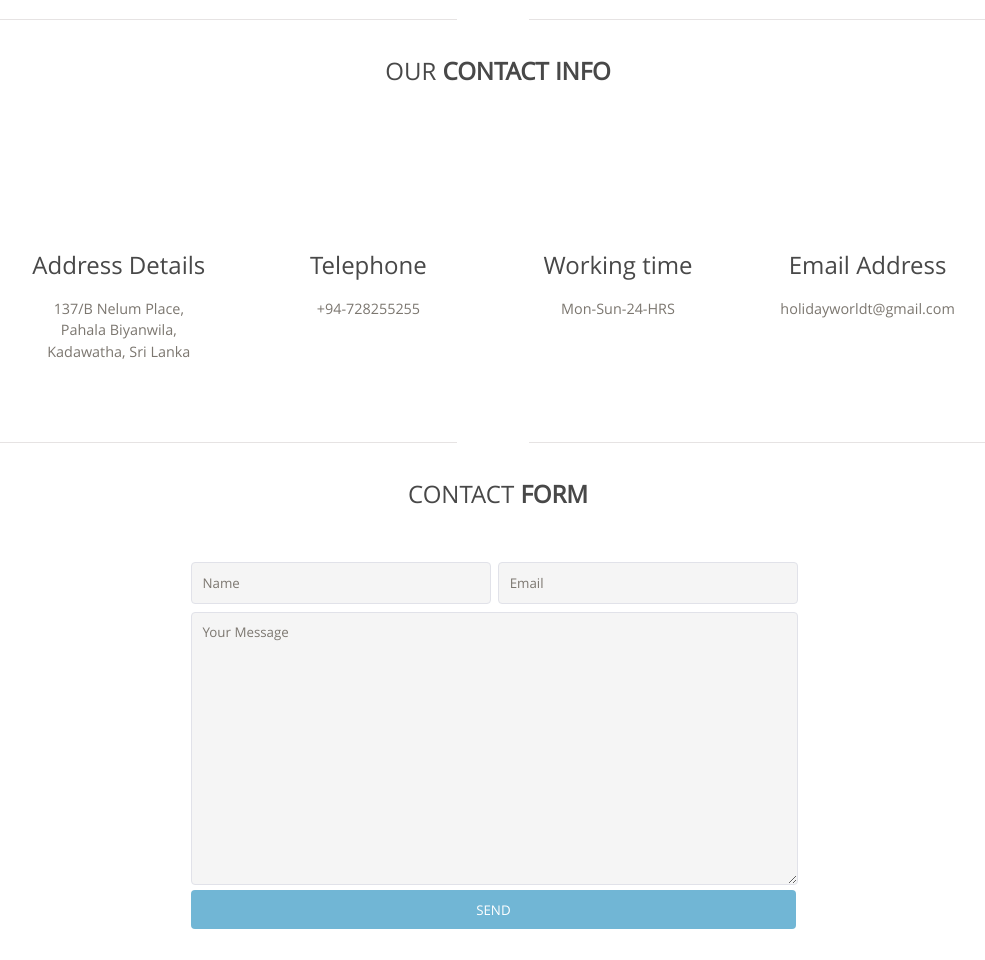
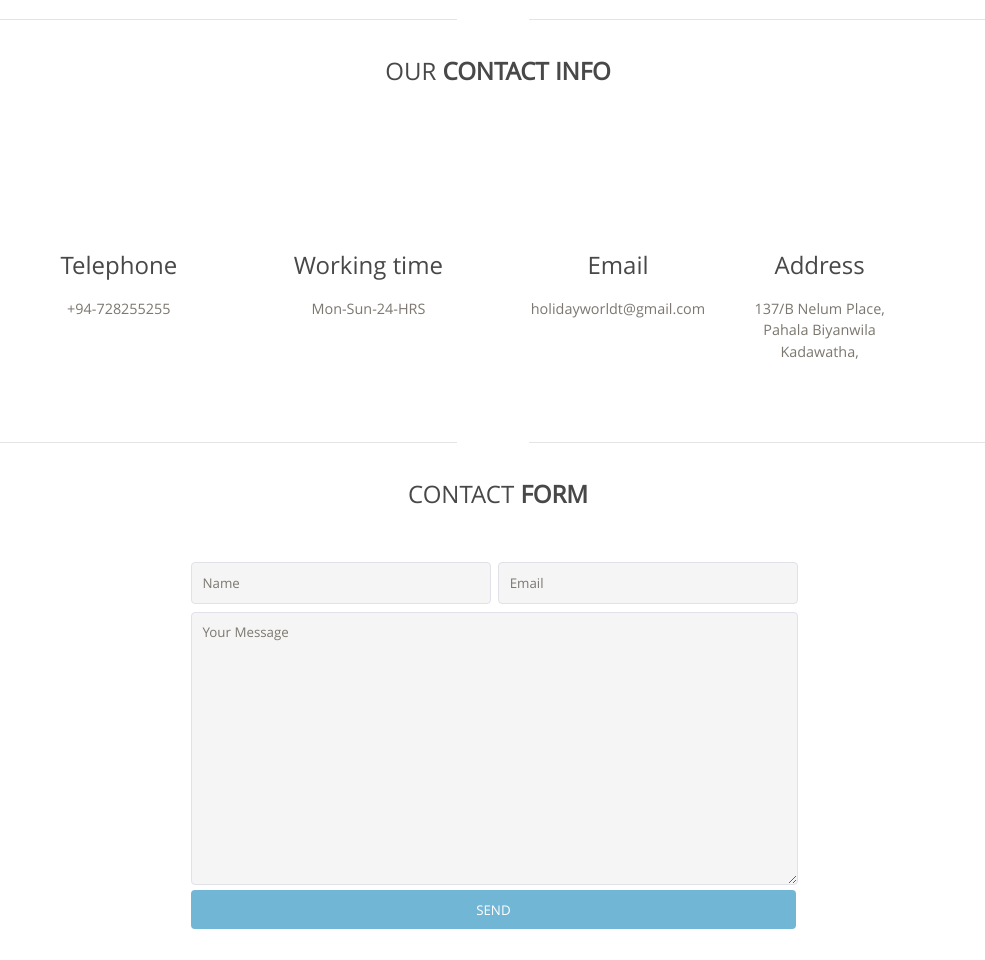
Before and after one commit to delushaandelu/srilanka, a plain HTML site: page contact.html in a window 1280 px wide. Shown: the part 796-1756 px from the top of the page, without its empty margins (142-1127 px from the left). Drawn offline with Linux system fonts and the light colour scheme; a script that the page names is missing.

Commit message:
bug finxed

```diff
--- a/contact.html
+++ b/contact.html
@@ -69,15 +69,7 @@ License URL: http://creativecommons.org/licenses/by/3.0/
 						<h3><span>Our</span> Contact Info</h3>
 					</div>
 					<div class="contact-top-grids">
-						<div class="c-top-grid">
-							<span> </span>
-							<h3>Address Details</h3>
-							<ul>
-								<li>137/B Nelum Place,</li>
-								<li>Pahala Biyanwila,</li>
-								<li>Kadawatha, Sri Lanka</li>
-							</ul>
-						</div>
+
 						<div class="c-top-grid c-top-grid1">
 							<span> </span>
 							<h3>Telephone</h3>
@@ -94,9 +86,18 @@ License URL: http://creativecommons.org/licenses/by/3.0/
 						</div>
 						<div class="c-top-grid last-grid">
 							<span> </span>
-							<h3>Email Address</h3>
+							<h3>Email</h3>
 							<ul>
 								<li>holidayworldt@gmail.com</li>
+							</ul>
+						</div>
+						<div class="c-top-grid">
+							<span> </span>
+							<h3>Address </h3>
+							<ul>
+								<li>137/B Nelum Place,</li>
+								<li>Pahala Biyanwila</li>
+								<li>Kadawatha,</li>
 							</ul>
 						</div>
 						<div class="clear"> </div>
```
